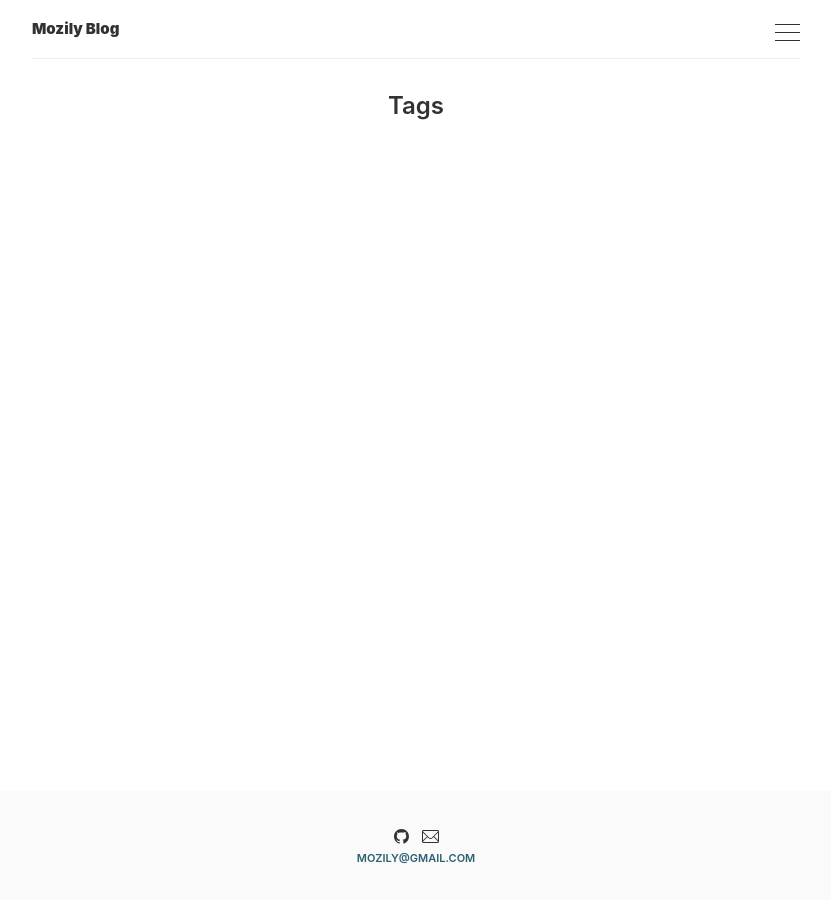
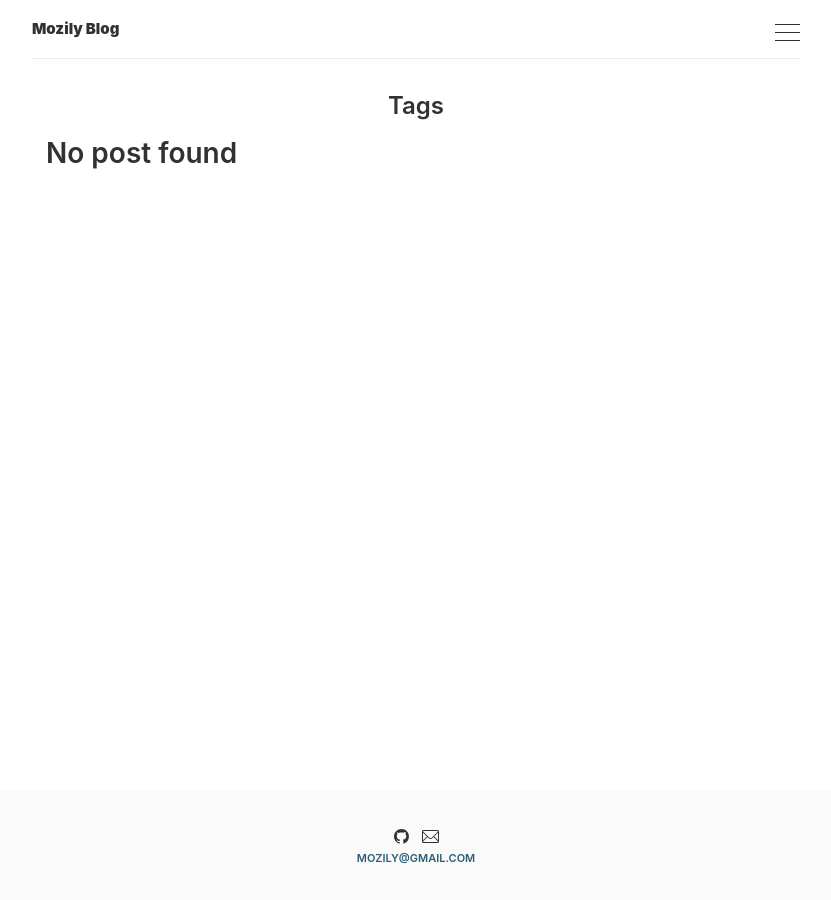
Before and after one commit to mozily/mozily.github.io, a Jekyll site: the page built from tags/index.html, in a window 1280 px wide. Shown: the whole page, without its empty margins (224-1055 px from the left). Built offline with Jekyll 4.4.1, drawn with Linux system fonts in a browser that asks for light colours.

Commit message:
- tag 기능 개발중

```diff
--- a/tags/index.html
+++ b/tags/index.html
@@ -4,7 +4,7 @@ title: Tags
 permalink: /tags/
 ---
 
-{% if site.posts.size == 0 %}
+{% if site.posts.size != 0 %}
 <h2>No post found</h2>
 {% endif %}
 
```
